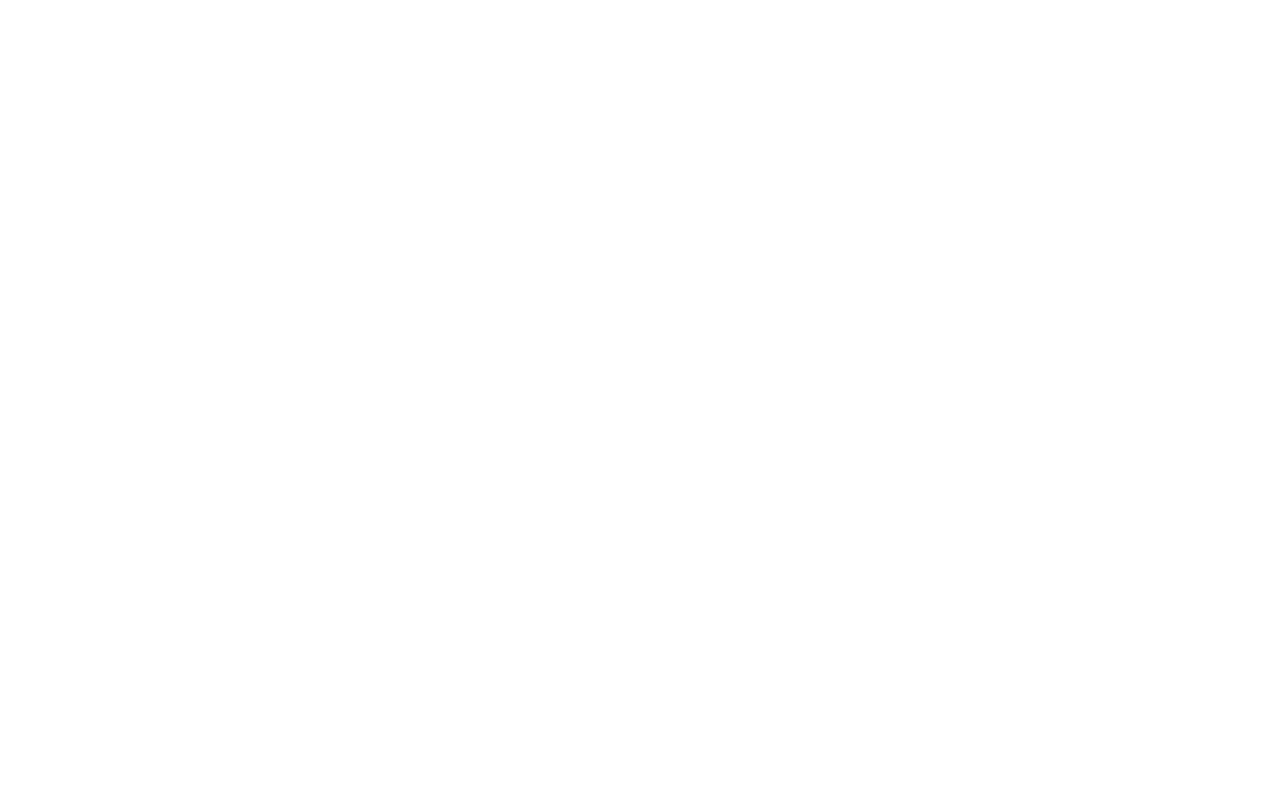
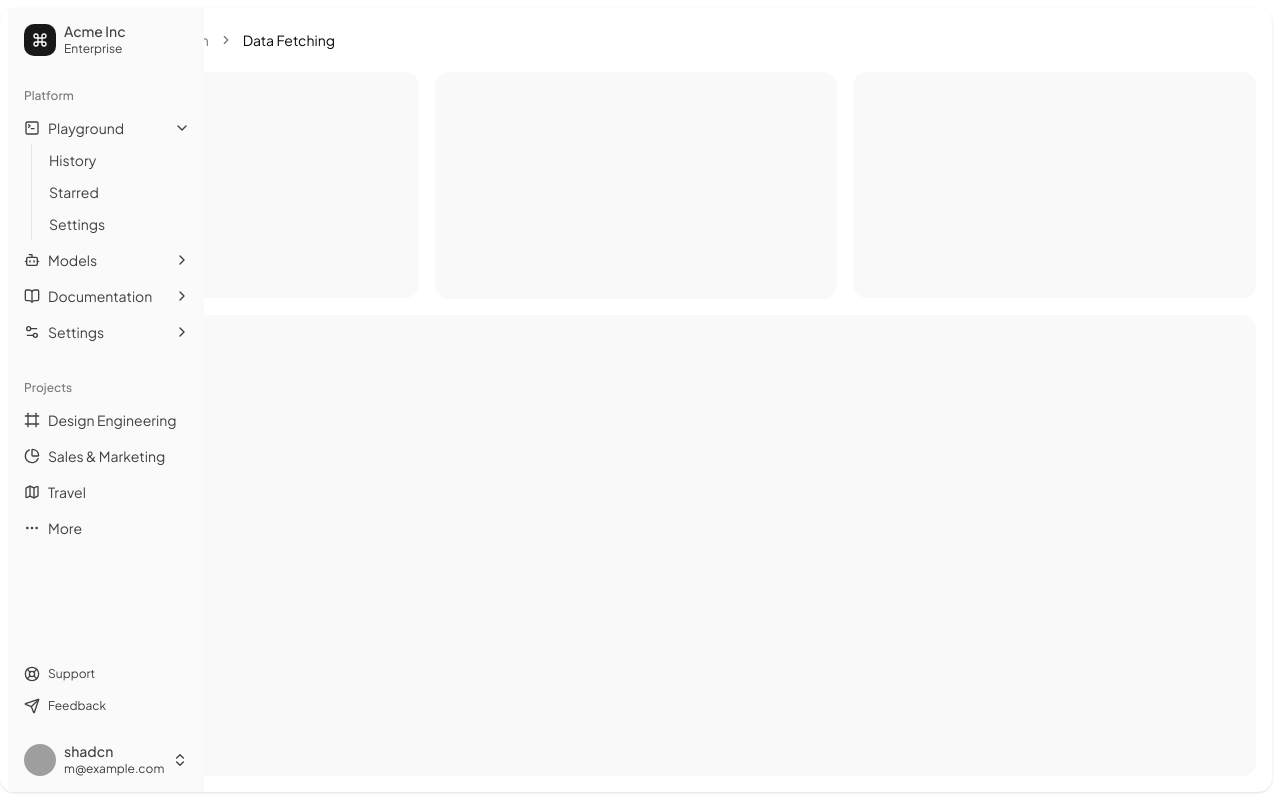
Before and after one commit to SyariefHayat/smartTani, a Next.js app: page /dashboard/farmer in a window 1280 px wide. Before the commit this address had no page. Built offline with nearby package versions, Linux system fonts and the light colour scheme; grey boxes are pictures that could not be loaded.

Commit message:
refactor(dashboard): simplify dashboard and sidebar components to standard structure

```diff
--- a/app/dashboard/farmer/page.tsx
+++ b/app/dashboard/farmer/page.tsx
@@ -1,8 +1,4 @@
-"use client"
-
-import { useEffect, useState } from "react"
-import { useRouter } from "next/navigation"
-import { AppSidebar } from "@/components/app-sidebar"
+import { AppSidebar } from "@/components/app-sidebar";
 import {
   Breadcrumb,
   BreadcrumbItem,
@@ -10,211 +6,50 @@ import {
   BreadcrumbList,
   BreadcrumbPage,
   BreadcrumbSeparator,
-} from "@/components/ui/breadcrumb"
-import { Separator } from "@/components/ui/separator"
+} from "@/components/ui/breadcrumb";
+import { Separator } from "@/components/ui/separator";
 import {
   SidebarInset,
   SidebarProvider,
   SidebarTrigger,
-} from "@/components/ui/sidebar"
-import { Badge } from "@/components/ui/badge"
-import {
-  TrendingUp,
-  ShoppingBag,
-  Truck,
-  GraduationCap
-} from "lucide-react"
-import Link from "next/link"
+} from "@/components/ui/sidebar";
 
-interface User {
-  name: string;
-  email: string;
-}
-
-export default function PetaniDashboardPage() {
-  const router = useRouter()
-  const [user, setUser] = useState<User | null>(null)
-  const [loading, setLoading] = useState(true)
-
-  useEffect(() => {
-    const auth = localStorage.getItem("smarttani-auth")
-    if (!auth) {
-      router.push("/login?redirect=/dashboard/farmer")
-      return
-    }
-
-    try {
-      const parsedAuth = JSON.parse(auth)
-      setUser(parsedAuth)
-    } catch (e) {
-      console.error("Failed to parse auth", e)
-      router.push("/login")
-    } finally {
-      setLoading(false)
-    }
-  }, [router])
-
-  if (loading) return null
-
-  const stats = [
-    { label: "Total Penjualan", value: "Rp 12.450.000", color: "bg-[#1A6B2F]" },
-    { label: "Produk Aktif", value: "8 produk", color: "bg-blue-500" },
-    { label: "Rating Toko", value: "★ 4.8/5", color: "bg-[#F5A623]" },
-    { label: "Saldo", value: "Rp 3.200.000", color: "bg-purple-500" },
-  ]
-
-  const chartData = [
-    { month: "Jan", value: 45 },
-    { month: "Feb", value: 62 },
-    { month: "Mar", value: 38 },
-    { month: "Apr", value: 71 },
-    { month: "Mei", value: 55 },
-    { month: "Jun", value: 83 },
-  ]
-
-  const recentOrders = [
-    { id: "#TRX-001", product: "Benih Padi Inpari 32", date: "24 Mei 2024", total: "Rp 475.000", status: "Selesai", statusColor: "bg-green-100 text-green-700" },
-    { id: "#TRX-002", product: "Pupuk NPK Mutiara", date: "23 Mei 2024", total: "Rp 1.050.000", status: "Diproses", statusColor: "bg-yellow-100 text-yellow-700" },
-    { id: "#TRX-003", product: "Pestisida Amistar", date: "22 Mei 2024", total: "Rp 350.000", status: "Dikirim", statusColor: "bg-blue-100 text-blue-700" },
-    { id: "#TRX-004", product: "Alat Semprot Elektrik", date: "21 Mei 2024", total: "Rp 700.000", status: "Selesai", statusColor: "bg-green-100 text-green-700" },
-    { id: "#TRX-005", product: "Pipa Irigasi PVC", date: "20 Mei 2024", total: "Rp 250.000", status: "Selesai", statusColor: "bg-green-100 text-green-700" },
-  ]
-
+export default function Page() {
   return (
     <SidebarProvider>
       <AppSidebar />
       <SidebarInset>
-        <header className="flex h-16 shrink-0 items-center gap-2 transition-[width,height] ease-linear group-has-[[data-collapsible=icon]]/sidebar-wrapper:h-12 border-b">
+        <header className="flex h-16 shrink-0 items-center gap-2">
           <div className="flex items-center gap-2 px-4">
             <SidebarTrigger className="-ml-1" />
-            <Separator orientation="vertical" className="mr-2 h-4" />
+            <Separator
+              orientation="vertical"
+              className="mr-2 data-[orientation=vertical]:h-4"
+            />
             <Breadcrumb>
               <BreadcrumbList>
                 <BreadcrumbItem className="hidden md:block">
-                  <BreadcrumbLink href="/dashboard/farmer">
-                    Farmer Dashboard
+                  <BreadcrumbLink href="#">
+                    Build Your Application
                   </BreadcrumbLink>
                 </BreadcrumbItem>
                 <BreadcrumbSeparator className="hidden md:block" />
                 <BreadcrumbItem>
-                  <BreadcrumbPage>Ringkasan</BreadcrumbPage>
+                  <BreadcrumbPage>Data Fetching</BreadcrumbPage>
                 </BreadcrumbItem>
               </BreadcrumbList>
             </Breadcrumb>
           </div>
         </header>
-
-        <div className="flex flex-1 flex-col gap-6 p-6">
-          <div className="flex flex-col gap-2">
-            <h1 className="text-2xl font-bold tracking-tight text-gray-900">
-              Selamat datang, {user?.name || "User"}! 👋
-            </h1>
-            <p className="text-muted-foreground">
-              {new Date().toLocaleDateString('id-ID', {
-                weekday: 'long',
-                year: 'numeric',
-                month: 'long',
-                day: 'numeric'
-              })}
-            </p>
+        <div className="flex flex-1 flex-col gap-4 p-4 pt-0">
+          <div className="grid auto-rows-min gap-4 md:grid-cols-3">
+            <div className="aspect-video rounded-xl bg-muted/50" />
+            <div className="aspect-video rounded-xl bg-muted/50" />
+            <div className="aspect-video rounded-xl bg-muted/50" />
           </div>
-
-          {/* Stats Grid */}
-          <div className="grid gap-4 md:grid-cols-2 lg:grid-cols-4">
-            {stats.map((stat) => (
-              <div key={stat.label} className="rounded-xl border bg-card p-6 shadow-sm">
-                <div className="text-sm font-medium text-muted-foreground">{stat.label}</div>
-                <div className="mt-2 text-2xl font-bold">{stat.value}</div>
-                <div className={`mt-3 h-1 w-12 rounded-full ${stat.color}`} />
-              </div>
-            ))}
-          </div>
-
-          <div className="grid gap-6 lg:grid-cols-7">
-            {/* Sales Chart */}
-            <div className="col-span-4 rounded-xl border bg-card p-6 shadow-sm">
-              <h2 className="text-lg font-bold mb-6">Grafik Penjualan</h2>
-              <div className="flex items-end justify-between h-64 gap-3">
-                {chartData.map((data) => (
-                  <div key={data.month} className="flex-1 flex flex-col items-center gap-2">
-                    <div
-                      className="w-full bg-[#1A6B2F] rounded-t-lg transition-all hover:bg-[#145224] group relative"
-                      style={{ height: `${(data.value / 100) * 100}%` }}
-                    >
-                      <div className="absolute -top-10 left-1/2 -translate-x-1/2 bg-gray-900 text-white text-[10px] py-1.5 px-2.5 rounded opacity-0 group-hover:opacity-100 transition-opacity z-10 whitespace-nowrap">
-                        {data.value}% peningkatan
-                      </div>
-                    </div>
-                    <span className="text-xs font-medium text-muted-foreground">{data.month}</span>
-                  </div>
-                ))}
-              </div>
-            </div>
-
-            {/* Quick Actions */}
-            <div className="col-span-3 space-y-4">
-              <h2 className="text-lg font-bold">Aksi Cepat</h2>
-              <div className="grid gap-4">
-                {[
-                  { label: "Jual Produk", icon: ShoppingBag, href: "/marketplace", color: "text-[#1A6B2F] bg-[#1A6B2F]/10" },
-                  { label: "Lacak Pengiriman", icon: Truck, href: "/logistics", color: "text-[#F5A623] bg-[#F5A623]/10" },
-                  { label: "Ikuti Pelatihan", icon: GraduationCap, href: "/academy", color: "text-blue-600 bg-blue-600/10" },
-                ].map((action) => (
-                  <Link
-                    key={action.label}
-                    href={action.href}
-                    className="flex items-center justify-between p-4 bg-white rounded-xl border hover:border-[#1A6B2F] hover:shadow-md transition-all group"
-                  >
-                    <div className="flex items-center gap-4">
-                      <div className={`p-3 rounded-lg ${action.color}`}>
-                        <action.icon className="h-5 w-5" />
-                      </div>
-                      <span className="font-bold text-gray-700 group-hover:text-[#1A6B2F]">{action.label}</span>
-                    </div>
-                    <TrendingUp className="h-4 w-4 text-gray-300 group-hover:text-[#1A6B2F]" />
-                  </Link>
-                ))}
-              </div>
-            </div>
-          </div>
-
-          {/* Recent Orders Table */}
-          <div className="rounded-xl border bg-card shadow-sm overflow-hidden">
-            <div className="p-6 border-b flex items-center justify-between">
-              <h2 className="text-lg font-bold">Pesanan Terbaru</h2>
-              <button className="text-sm font-bold text-[#1A6B2F] hover:underline">Lihat Semua</button>
-            </div>
-            <div className="overflow-x-auto">
-              <table className="w-full text-left">
-                <thead>
-                  <tr className="bg-muted/50 text-xs font-bold text-muted-foreground uppercase tracking-wider">
-                    <th className="px-6 py-4">No. Pesanan</th>
-                    <th className="px-6 py-4">Produk</th>
-                    <th className="px-6 py-4">Tanggal</th>
-                    <th className="px-6 py-4">Total</th>
-                    <th className="px-6 py-4">Status</th>
-                  </tr>
-                </thead>
-                <tbody className="divide-y">
-                  {recentOrders.map((order) => (
-                    <tr key={order.id} className="text-sm hover:bg-muted/30 transition-colors">
-                      <td className="px-6 py-4 font-bold">{order.id}</td>
-                      <td className="px-6 py-4 text-muted-foreground">{order.product}</td>
-                      <td className="px-6 py-4 text-muted-foreground">{order.date}</td>
-                      <td className="px-6 py-4 font-bold text-[#1A6B2F]">{order.total}</td>
-                      <td className="px-6 py-4">
-                        <Badge className={`${order.statusColor} shadow-none border-none text-[10px] font-bold`}>
-                          {order.status}
-                        </Badge>
-                      </td>
-                    </tr>
-                  ))}
-                </tbody>
-              </table>
-            </div>
-          </div>
+          <div className="min-h-[100vh] flex-1 rounded-xl bg-muted/50 md:min-h-min" />
         </div>
       </SidebarInset>
     </SidebarProvider>
-  )
+  );
 }
--- a/app/dashboard/layout.tsx
+++ /dev/null
@@ -1,14 +0,0 @@
-import ToastContainer from "@/components/ui/ToastContainer";
-
-export default function DashboardLayout({
-  children,
-}: {
-  children: React.ReactNode;
-}) {
-  return (
-    <div className="flex-1 flex flex-col">
-      {children}
-      <ToastContainer />
-    </div>
-  );
-}
--- a/app/layout.tsx
+++ b/app/layout.tsx
@@ -29,9 +29,7 @@ export default function RootLayout({
   return (
     <html lang="id" className={cn("h-full", plusJakartaSans.variable)}>
       <body className="min-h-full flex flex-col font-sans antialiased">
-        <TooltipProvider>
-          {children}
-        </TooltipProvider>
+        <TooltipProvider>{children}</TooltipProvider>
       </body>
     </html>
   );
--- a/components/app-sidebar.tsx
+++ b/components/app-sidebar.tsx
@@ -1,24 +1,23 @@
-"use client"
+"use client";
 
-import * as React from "react"
-import Link from "next/link"
+import * as React from "react";
 import {
+  BookOpen,
+  Bot,
   Command,
+  Frame,
   LifeBuoy,
+  Map,
+  PieChart,
   Send,
-  Home,
-  Package,
-  ClipboardList,
-  Wallet,
-  GraduationCap,
-  ShoppingBag,
-  Truck
-} from "lucide-react"
+  Settings2,
+  SquareTerminal,
+} from "lucide-react";
 
-import { NavMain } from "@/components/nav-main"
-import { NavProjects } from "@/components/nav-projects"
-import { NavSecondary } from "@/components/nav-secondary"
-import { NavUser } from "@/components/nav-user"
+import { NavMain } from "@/components/nav-main";
+import { NavProjects } from "@/components/nav-projects";
+import { NavSecondary } from "@/components/nav-secondary";
+import { NavUser } from "@/components/nav-user";
 import {
   Sidebar,
   SidebarContent,
@@ -27,80 +26,96 @@ import {
   SidebarMenu,
   SidebarMenuButton,
   SidebarMenuItem,
-} from "@/components/ui/sidebar"
+} from "@/components/ui/sidebar";
 
 const data = {
   user: {
-    name: "Petani Smart",
-    email: "petani@smarttani.com",
-    avatar: "/avatars/farmer.jpg",
+    name: "shadcn",
+    email: "m@example.com",
+    avatar: "/avatars/shadcn.jpg",
   },
   navMain: [
     {
-      title: "Dashboard",
-      url: "/dashboard/farmer",
-      icon: Home,
+      title: "Playground",
+      url: "#",
+      icon: SquareTerminal,
       isActive: true,
       items: [
         {
-          title: "Ringkasan",
-          url: "/dashboard/farmer",
+          title: "History",
+          url: "#",
         },
         {
-          title: "Statistik Penjualan",
+          title: "Starred",
+          url: "#",
+        },
+        {
+          title: "Settings",
           url: "#",
         },
       ],
     },
     {
-      title: "Produk Saya",
+      title: "Models",
       url: "#",
-      icon: Package,
+      icon: Bot,
       items: [
         {
-          title: "Daftar Produk",
+          title: "Genesis",
           url: "#",
         },
         {
-          title: "Tambah Produk",
-          url: "/marketplace",
+          title: "Explorer",
+          url: "#",
         },
         {
-          title: "Stok & Inventaris",
+          title: "Quantum",
           url: "#",
         },
       ],
     },
     {
-      title: "Pesanan",
+      title: "Documentation",
       url: "#",
-      icon: ClipboardList,
+      icon: BookOpen,
       items: [
         {
-          title: "Pesanan Baru",
+          title: "Introduction",
           url: "#",
         },
         {
-          title: "Dalam Pengiriman",
-          url: "/logistics",
+          title: "Get Started",
+          url: "#",
         },
         {
-          title: "Riwayat Pesanan",
+          title: "Tutorials",
+          url: "#",
+        },
+        {
+          title: "Changelog",
           url: "#",
         },
       ],
     },
     {
-      title: "Keuangan",
+      title: "Settings",
       url: "#",
-      icon: Wallet,
+      icon: Settings2,
       items: [
         {
-          title: "Saldo & Penarikan",
+          title: "General",
           url: "#",
         },
         {
-          title: "Laporan Transaksi",
+          title: "Team",
+          url: "#",
+        },
+        {
+          title: "Billing",
+          url: "#",
+        },
+        {
+          title: "Limits",
           url: "#",
         },
       ],
@@ -108,66 +123,51 @@ const data = {
   ],
   navSecondary: [
     {
-      title: "Pusat Bantuan",
+      title: "Support",
       url: "#",
       icon: LifeBuoy,
     },
     {
-      title: "Berikan Masukan",
+      title: "Feedback",
       url: "#",
       icon: Send,
     },
   ],
   projects: [
     {
-      name: "Academy (Pelatihan)",
-      url: "/academy",
-      icon: GraduationCap,
+      name: "Design Engineering",
+      url: "#",
+      icon: Frame,
     },
     {
-      name: "Marketplace",
-      url: "/marketplace",
-      icon: ShoppingBag,
+      name: "Sales & Marketing",
+      url: "#",
+      icon: PieChart,
     },
     {
-      name: "Logistik",
-      url: "/logistics",
-      icon: Truck,
+      name: "Travel",
+      url: "#",
+      icon: Map,
     },
   ],
-}
+};
 
 export function AppSidebar({ ...props }: React.ComponentProps<typeof Sidebar>) {
-  // Get user from localStorage if available
-  const [user, setUser] = React.useState(data.user);
-
-  React.useEffect(() => {
-    const auth = localStorage.getItem("smarttani-auth");
-    if (auth) {
-      const parsedAuth = JSON.parse(auth);
-      setUser({
-        name: parsedAuth.name || data.user.name,
-        email: parsedAuth.email || data.user.email,
-        avatar: data.user.avatar,
-      });
-    }
-  }, []);
-
   return (
     <Sidebar variant="inset" {...props}>
       <SidebarHeader>
         <SidebarMenu>
           <SidebarMenuItem>
             <SidebarMenuButton size="lg" asChild>
-              <Link href="/">
-                <div className="flex aspect-square size-8 items-center justify-center rounded-lg bg-[#1A6B2F] text-white">
+              <a href="#">
+                <div className="flex aspect-square size-8 items-center justify-center rounded-lg bg-sidebar-primary text-sidebar-primary-foreground">
                   <Command className="size-4" />
                 </div>
                 <div className="grid flex-1 text-left text-sm leading-tight">
-                  <span className="truncate font-bold text-[#1A6B2F]">Smarttani</span>
-                  <span className="truncate text-xs">Petani Dashboard</span>
+                  <span className="truncate font-medium">Acme Inc</span>
+                  <span className="truncate text-xs">Enterprise</span>
                 </div>
-              </Link>
+              </a>
             </SidebarMenuButton>
           </SidebarMenuItem>
         </SidebarMenu>
@@ -178,8 +178,8 @@ export function AppSidebar({ ...props }: React.ComponentProps<typeof Sidebar>) {
         <NavSecondary items={data.navSecondary} className="mt-auto" />
       </SidebarContent>
       <SidebarFooter>
-        <NavUser user={user} />
+        <NavUser user={data.user} />
       </SidebarFooter>
     </Sidebar>
-  )
+  );
 }
--- a/components/nav-main.tsx
+++ b/components/nav-main.tsx
@@ -1,12 +1,12 @@
-"use client"
+"use client";
 
-import { ChevronRight, type LucideIcon } from "lucide-react"
+import { ChevronRight, type LucideIcon } from "lucide-react";
 
 import {
   Collapsible,
   CollapsibleContent,
   CollapsibleTrigger,
-} from "@/components/ui/collapsible"
+} from "@/components/ui/collapsible";
 import {
   SidebarGroup,
   SidebarGroupLabel,
@@ -17,25 +17,25 @@ import {
   SidebarMenuSub,
   SidebarMenuSubButton,
   SidebarMenuSubItem,
-} from "@/components/ui/sidebar"
+} from "@/components/ui/sidebar";
 
 export function NavMain({
   items,
 }: {
   items: {
-    title: string
-    url: string
-    icon: LucideIcon
-    isActive?: boolean
+    title: string;
+    url: string;
+    icon: LucideIcon;
+    isActive?: boolean;
     items?: {
-      title: string
-      url: string
-    }[]
-  }[]
+      title: string;
+      url: string;
+    }[];
+  }[];
 }) {
   return (
     <SidebarGroup>
-      <SidebarGroupLabel>Menu Utama</SidebarGroupLabel>
+      <SidebarGroupLabel>Platform</SidebarGroupLabel>
       <SidebarMenu>
         {items.map((item) => (
           <Collapsible key={item.title} asChild defaultOpen={item.isActive}>
@@ -74,5 +74,5 @@ export function NavMain({
         ))}
       </SidebarMenu>
     </SidebarGroup>
-  )
+  );
 }
--- a/components/nav-projects.tsx
+++ b/components/nav-projects.tsx
@@ -1,4 +1,4 @@
-"use client"
+"use client";
 
 import {
   Folder,
@@ -6,7 +6,7 @@ import {
   Share,
   Trash2,
   type LucideIcon,
-} from "lucide-react"
+} from "lucide-react";
 
 import {
   DropdownMenu,
@@ -14,7 +14,7 @@ import {
   DropdownMenuItem,
   DropdownMenuSeparator,
   DropdownMenuTrigger,
-} from "@/components/ui/dropdown-menu"
+} from "@/components/ui/dropdown-menu";
 import {
   SidebarGroup,
   SidebarGroupLabel,
@@ -23,22 +23,22 @@ import {
   SidebarMenuButton,
   SidebarMenuItem,
   useSidebar,
-} from "@/components/ui/sidebar"
+} from "@/components/ui/sidebar";
 
 export function NavProjects({
   projects,
 }: {
   projects: {
-    name: string
-    url: string
-    icon: LucideIcon
-  }[]
+    name: string;
+    url: string;
+    icon: LucideIcon;
+  }[];
 }) {
-  const { isMobile } = useSidebar()
+  const { isMobile } = useSidebar();
 
   return (
     <SidebarGroup className="group-data-[collapsible=icon]:hidden">
-      <SidebarGroupLabel>Layanan</SidebarGroupLabel>
+      <SidebarGroupLabel>Projects</SidebarGroupLabel>
       <SidebarMenu>
         {projects.map((item) => (
           <SidebarMenuItem key={item.name}>
@@ -62,16 +62,16 @@ export function NavProjects({
               >
                 <DropdownMenuItem>
                   <Folder className="text-muted-foreground" />
-                  <span>Lihat Detail</span>
+                  <span>View Project</span>
                 </DropdownMenuItem>
                 <DropdownMenuItem>
                   <Share className="text-muted-foreground" />
-                  <span>Bagikan</span>
+                  <span>Share Project</span>
                 </DropdownMenuItem>
                 <DropdownMenuSeparator />
                 <DropdownMenuItem>
                   <Trash2 className="text-muted-foreground" />
-                  <span>Hapus</span>
+                  <span>Delete Project</span>
                 </DropdownMenuItem>
               </DropdownMenuContent>
             </DropdownMenu>
@@ -80,10 +80,10 @@ export function NavProjects({
         <SidebarMenuItem>
           <SidebarMenuButton>
             <MoreHorizontal />
-            <span>Lainnya</span>
+            <span>More</span>
           </SidebarMenuButton>
         </SidebarMenuItem>
       </SidebarMenu>
     </SidebarGroup>
-  )
+  );
 }
```
Also changed, not shown: components/nav-secondary.tsx (+8 -8 lines), components/nav-user.tsx (+19 -30 lines), 1 other file (tests, documents, lock files or other folders).
